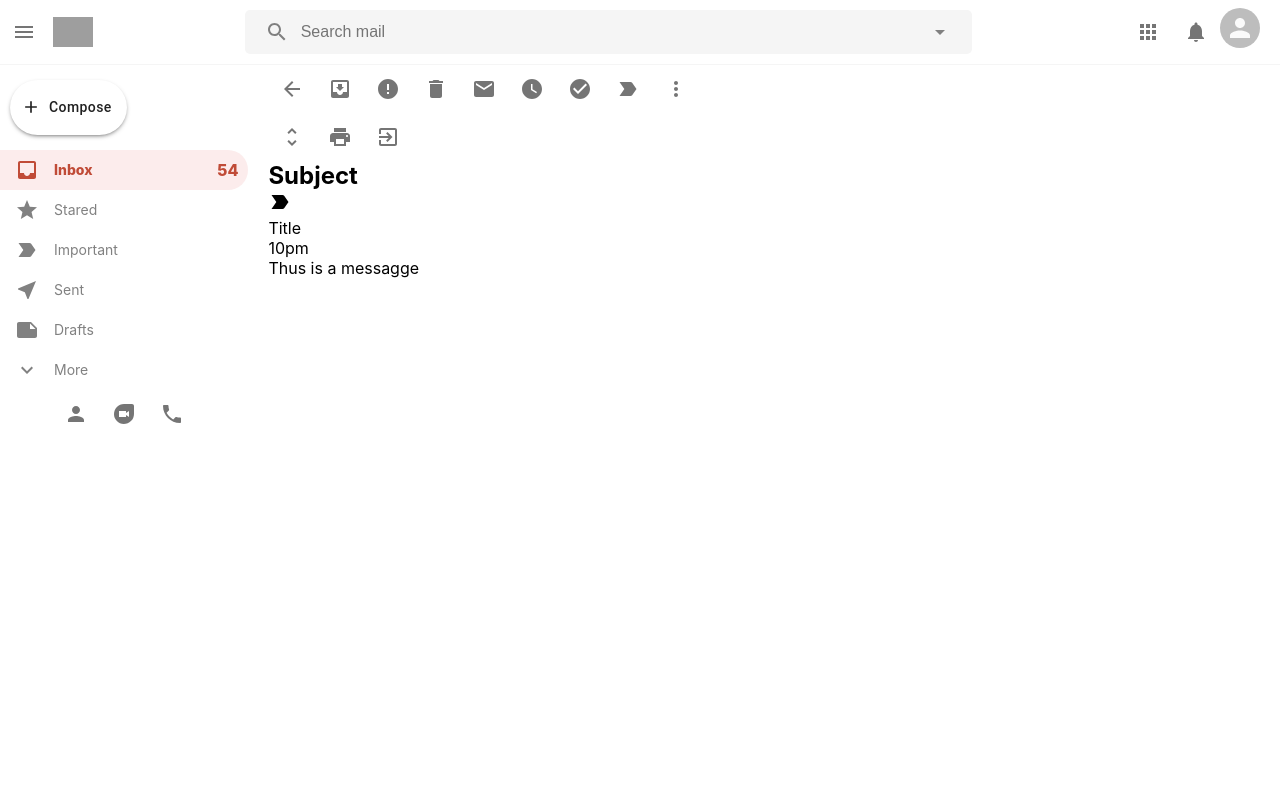
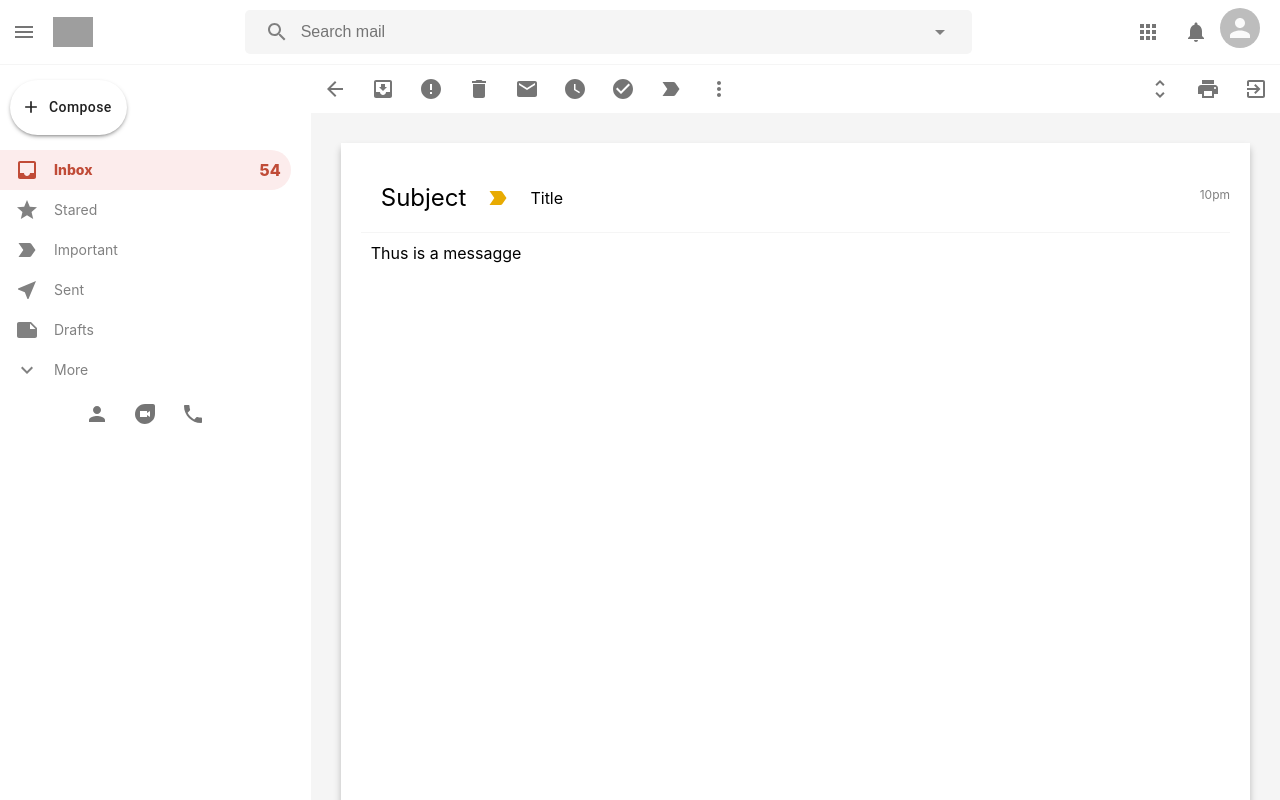
Before and after one commit to andrei-su/gmail-clone, a React (Create React App) app: page /mail in a window 1280 px wide. Shown: the top 800 px of the page. Built offline with nearby package versions, Linux system fonts and the light colour scheme; grey boxes are pictures that could not be loaded.

Commit message:
Added Mail styles
* Added css style rules for the Mail component

```diff
--- a/src/components/Mail/Mail.css
+++ b/src/components/Mail/Mail.css
@@ -1,2 +1,50 @@
 .mail {
+  flex: 1;
+  background-color: whitesmoke;
 }
+.mail__tools {
+  display: flex;
+  justify-content: space-between;
+  background-color: white;
+}
+.mail__toolsLeft {
+  display: flex;
+}
+.mail__body {
+  display: flex;
+  flex-direction: column;
+  margin: 30px;
+  background-color: white;
+  padding: 20px;
+  height: 100vh;
+  box-shadow: 0px 5px 7px 0px rgba(0, 0, 0, 0.24);
+}
+.mail__bodyHeader {
+  display: flex;
+  align-items: center;
+  border-bottom: 1px solid whitesmoke;
+  padding: 20px;
+  position: relative;
+}
+.mail__important {
+  color: #e8ab02 !important;
+}
+.mail__bodyHeader > h2 {
+  font-weight: 400;
+  margin-right: 20px;
+}
+.mail__bodyHeader > p {
+  margin-left: 20px;
+}
+.mail__time {
+  position: absolute;
+  top: 24px;
+  right: 0px;
+  font-size: 12px;
+  color: gray;
+}
+.mail__message > p {
+  padding: 10px;
+  margin-right: 20px;
+  overflow-wrap: break-word;
+}
```
